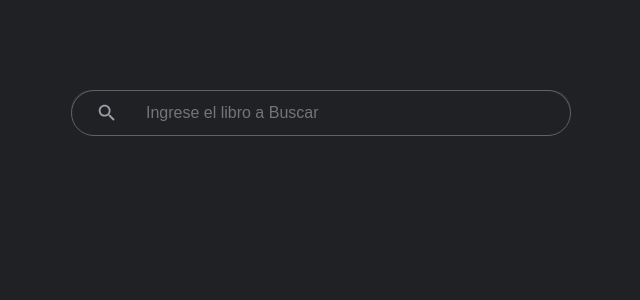
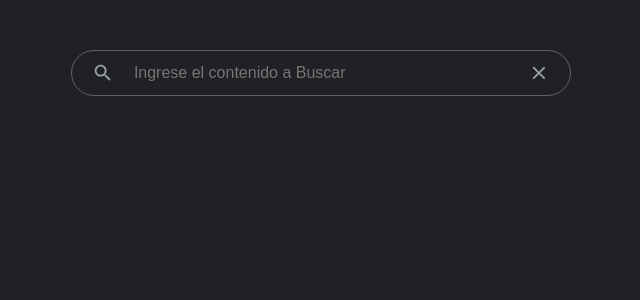
Before and after one commit to solanoed/custom-searchbar, a React (Vite) app: page / in a window 1280 px wide. Shown: the top 300 px of the page, without its empty margins (319-959 px from the left). Built offline with nearby package versions, Linux system fonts and the light colour scheme.

Commit message:
almost finished. working bar , improved with components and removed use of jquery

```diff
--- a/index.html
+++ b/index.html
@@ -9,6 +9,5 @@
   <body>
     <div id="root"></div>
     <script type="module" src="/src/main.jsx"></script>
-    <script src="https://code.jquery.com/jquery-3.6.3.min.js"></script>
   </body>
 </html>
--- /dev/null
+++ b/src/Components/App.jsx
@@ -0,0 +1,41 @@
+import React, { useState } from "react";
+import { ListBar } from "./ListBar";
+import SearchBar from "./SearchBar";
+import data from "../data.json";
+export const App = () => {
+  const [active, setActive] = useState(false);
+  const [hover, setHover] = useState(false);
+  const [searchTerm, setSearchTerm] = useState("");
+
+  const onInputFoucs = (val) => {
+    setActive(val);
+  };
+  const onHover = (val) => {
+    setHover(val);
+  };
+  const onTextChange = (w) => {
+    setSearchTerm(w);
+  };
+
+  const filteredData = searchTerm
+    ? data.filter((value) => {
+        return value.title.toLowerCase().includes(searchTerm.toLowerCase());
+      })
+    : [];
+
+  return (
+    <div className="main-container">
+      <SearchBar
+        placeholder={"Ingrese el contenido a Buscar"}
+        hover={hover}
+        onHover={onHover}
+        active={active}
+        onFocus={onInputFoucs}
+        searchTerm={searchTerm}
+        onTextChange={onTextChange}
+      />
+      {active && <span className="span-line"></span>}
+      <ListBar list={filteredData.slice(0, 10)} active={active} />
+    </div>
+  );
+};
--- /dev/null
+++ b/src/Components/ListBar.css
@@ -0,0 +1,41 @@
+.list-container{
+    border-radius: 0px 0px 24px 24px;
+    background-color: var(--gris-s);
+    -webkit-border-radius: 0px 0px 24px 24px;
+    -moz-border-radius: 0px 0px 24px 24px;
+    -ms-border-radius: 0px 0px 24px 24px;
+    -o-border-radius: 0px 0px 24px 24px;
+}
+.list{
+    max-height: calc(10*30px+1rem);
+    display: flex;
+    flex-direction: column;
+    list-style: none;
+    max-height: 350px;
+    width: 500px;
+    overflow-y: hidden;
+
+}
+.list-option{
+    color: white;
+}
+.list-option:last-child{
+    padding-bottom: 1.7rem;
+}
+.list-option-link{
+    text-decoration: none;
+}
+.list-option-link:hover{
+    background-color: var(--gris-cc);
+}
+.list-option-title{
+    color: white;
+    height: 30px;
+    display: flex;
+    align-items: center;
+    padding: 6px 20px 6px 0px;
+    padding-left: 20px;
+}
+.list-option-title:hover{
+    background-color: var(--gris-cc);
+}
--- /dev/null
+++ b/src/Components/ListBar.jsx
@@ -0,0 +1,29 @@
+import React from "react";
+import "./ListBar.css";
+
+export const ListBar = ({ list, active }) => {
+  if (!active) {
+    return null;
+  }
+  return (
+    <div className="list-container">
+      <ul className="list">
+        {list.map((value) => {
+          return (
+            <li className="list-option" key={value.title + value.publisher}>
+              <a
+                className="list-option-link"
+                href={value.link}
+                target="_blank"
+                key={value.title + value.link}
+                onClick={() => console.log(value.link)}
+              >
+                <h2 className="list-option-title">{value.title}</h2>
+              </a>
+            </li>
+          );
+        })}
+      </ul>
+    </div>
+  );
+};
--- a/src/Components/SearchBar.css
+++ b/src/Components/SearchBar.css
@@ -1,10 +1,24 @@
-:root {
-    --gris-o:#202124;
-    --gris-c:#9aa0a6;
-    --gris-s:#303134;
-    --gris-cc:#3C4043;
+
+
+.icon {
+    color: var(--gris-c);
+    size: 60px;
+    width: 50px;
+    font-size: xx-large;
+    cursor: pointer;
 }
-.search {
+
+.search-input {
+    width: 400px;
+    height: 44px;
+    outline: none;
+    color: white;
+    background-color: var(--gris-o);
+    border: 0px;
+    font-size: 16px;
+}
+
+.search-container{
     display: flex;
     justify-content: space-around;
     align-items: center;
@@ -17,117 +31,20 @@
     -o-border-radius: 24px;
     padding: 0px 20px;
     gap: 20px;
-    border: 1px solid #5f6368;
-
+    border: 1px solid #5f6368
 }
 
-.line{
-    border-top: solid var(--gris-c) 1px;
-    width: 450px;
-    margin-bottom: 5px;
-    display:none;
+.search-container.active{
+    border-radius: 24px 24px 0 0;
+    -webkit-border-radius: 24px 24px 0 0;
+    -moz-border-radius: 24px 24px 0 0;
+    -ms-border-radius: 24px 24px 0 0;
+    -o-border-radius: 24px 24px 0 0;
+    background-color: var(--gris-s);
+    border-color:transparent;
 }
 
-.linen{
-    display:block;
+.search-container.hover, .search-input.hover{
+    background-color: var(--gris-s);
+    border-color:transparent;
 }
-.icon {
-    color: var(--gris-c);
-    size: 60px;
-    width: 50px;
-    font-size: xx-large;
-    cursor: pointer;
-}
-
-input {
-    width: 400px;
-    height: 44px;
-    outline: none;
-    color: white;
-    background-color: var(--gris-o);
-    border: 0px;
-    font-size: 16px;
-}
-.sb{
-    background-color: var(--gris-s);
-    border: none;
-}
-.result-bar.dd{
-    padding: 50px 20px 20px 20px;
-    border-radius: 24px 24px 24px 24px;
-}
-.main-container-search{
-    position: relative;
-    margin-top: 90px;
-    display: flex;
-    align-items: center;
-    justify-content: center;
-    flex-direction: column;
-
-}
-
-.result-bar{
-    background-color: var(--gris-s);
-    width: 500px;
-    max-height: 350px;
-    overflow: hidden;
-    overflow-y: auto;
-    position: absolute;
-    top: 0px;
-    border-radius: 24px 24px 24px 24px;
-    -webkit-border-radius: 24px 24px 24px 24px;
-    -moz-border-radius: 24px 24px 24px 24px;
-    -ms-border-radius: 24px 24px 24px 24px;
-    -o-border-radius: 24px 24px 24px 24px;
-    padding: 50px 0px 20px 0px;
-    padding: 20px;
-    z-index: -1;
-}
-
-.book-link{
-    text-decoration: none;
-
-}
-.book-link:hover{
-    background-color: var(--gris-cc);
-}
-.book-title{
-    color: white;
-    height: 30px;
-    display: flex;
-    align-items: center;
-    padding: 6px 20px 6px 0px;
-    padding-left: 20px;
-}
-.book-title:hover{
-    background-color: var(--gris-cc);
-}
-
-/* width */
-::-webkit-scrollbar {
-    width: 5px;
-  }
-
-  /* Track */
-  ::-webkit-scrollbar-track {
-    /* background: var();  */
-  }
-
-  /* Handle */
-  ::-webkit-scrollbar-thumb {
-    background: #888;
-  }
-
-  /* Handle on hover */
-  ::-webkit-scrollbar-thumb:hover {
-    background: #555;
-  }
-
-  ::-webkit-scrollbar-track-piece:end {
-    margin-bottom: 25px;
-}
-
-::-webkit-scrollbar-track-piece:start {
-    background: transparent;
-    margin-top: 50px;
-}
--- a/src/Components/SearchBar.jsx
+++ b/src/Components/SearchBar.jsx
@@ -1,90 +1,62 @@
 import SearchIcon from "@mui/icons-material/Search";
 import CloseIcon from "@mui/icons-material/Close";
 import "./SearchBar.css";
-import data from "../data.json";
-import { useEffect, useState } from "react";
-const SearchBar = ({ placeholder }) => {
-  const [value, setValue] = useState("");
-  const [filteredData, setFilteredData] = useState([]);
-  const [toggle, setToggle] = useState(false);
+import { useEffect, useRef, useState } from "react";
+const SearchBar = ({
+  placeholder,
+  active,
+  onFocus,
+  searchTerm,
+  onTextChange,
+  hover,
+  onHover
+}) => {
+  const inputRef = useRef(null);
 
-  useEffect(() => {
-    $("input,.search").toggleClass("sb", toggle);
-    $(".line").toggleClass("linen", false);
-    $(".result-bar").toggleClass("dd", false);
-  }, [toggle]);
-
-
-  const changeValue = (e) => {
-    const word = e.target.value;
-    setValue(word);
-    $(".line").toggleClass("linen", toggle);
-    $(".result-bar").toggleClass("dd", toggle);
-
-    const newFilter = data.filter((value) => {
-      return value.title.toLowerCase().includes(word.toLowerCase());
-    });
-    if (word === "") {
-      setFilteredData([]);
-      $(".line").toggleClass("linen", false);
-      $(".result-bar").toggleClass("dd", false);
-    } else {
-      setFilteredData(newFilter);
-    }
+  const clearInput = () => {
+    onTextChange("");
   };
 
-  const clearInput = () => {
-    setFilteredData([]);
-    setValue("");
-  };
-
-  const handleFocus = (e) => {
-    setToggle(true);
-  };
-  const handleBlur = () => {
-    setToggle(false);
-    clearInput();
-  };
   return (
-    <>
-      <div className="main-container-search">
-        <div className="search">
+    <div
+      className={`search-container ${hover && "hover"} ${active && "active"}`}
+      onMouseEnter={onHover}
+      onMouseLeave={() => {
+        if (inputRef.current === document.activeElement) {
+          return;
+        }
+        onHover(false);
+      }}
+    >
       <SearchIcon className="icon" fontSize="large" />
       <input
+        className={`search-input ${hover && "hover"}`}
         type="text"
+        value={searchTerm}
         placeholder={placeholder}
-            onChange={changeValue}
-            onFocus={handleFocus}
-            onBlur={handleBlur}
+        onChange={(e) => {
+          onTextChange(e.target.value);
+          if (e.target.value <= 0) {
+            onFocus(false);
+          } else {
+            onFocus(true);
+          }
+        }}
+        onFocus={() => {
+          if (searchTerm <= 0) {
+            onHover(true);
+          } else {
+            onFocus(true);
+          }
+        }}
+        onBlur={() => {
+          onFocus(false);
+          onHover(false);
+        }}
+        ref={inputRef}
       />
-          {filteredData.length != 0 ? (
       <CloseIcon className="icon" fontSize="large" onClick={clearInput} />
-          ) : (
-            <></>
-          )}
     </div>
-        <div className="line"></div>
-
-        <div className="result-bar">
-          {filteredData.length != 0 && (
-            <div className="dataResult">
-              {filteredData.slice(0, 15).map((value, key) => {
-                return (
-                  <a
-                    className="book-link"
-                    href={value.link}
-                    target="_blank"
-                    key={value.title + value.link}
-                  >
-                    <h2 className="book-title">{value.title}</h2>
-                  </a>
-                );
-              })}
-            </div>
-          )}
-        </div>
-      </div>
-    </>
   );
 };
 
--- a/src/index.css
+++ b/src/index.css
@@ -3,6 +3,12 @@
   box-sizing:border-box;
   padding:0;
   margin:0;
+}
+:root {
+  --gris-o:#202124;
+  --gris-c:#9aa0a6;
+  --gris-s:#303134;
+  --gris-cc:#3C4043;
 }
 html{
   font-size: 62.5%;
@@ -18,5 +24,12 @@ body {
   display: flex;
   justify-content: center;
   align-items: center;
+  flex-direction: column;
+  max-width: 500px;
+  margin: 50px auto;
 
 }
+.span-line{
+    width: 92%;
+    outline: 1px solid var(--gris-c);
+}
--- a/src/main.jsx
+++ b/src/main.jsx
@@ -1,11 +1,7 @@
 import React from "react";
 import ReactDOM from "react-dom/client";
-import SearchBar from "./Components/SearchBar";
+import { App } from "./Components/App";
+
+
 import "./index.css";
-ReactDOM.createRoot(document.getElementById("root")).render(
-  <>
-    <div className="main-container">
-      <SearchBar placeholder={'Ingrese el libro a Buscar'}/>
-    </div>
-  </>
-);
+ReactDOM.createRoot(document.getElementById("root")).render(<App />);
```
Lines whose indentation alone changed are shown as unchanged.
